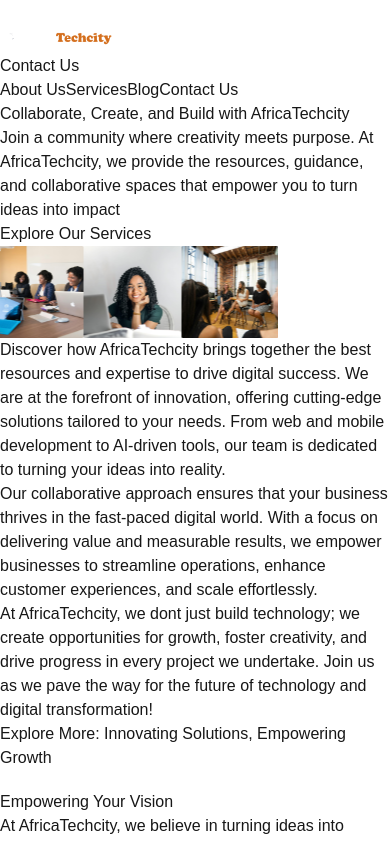
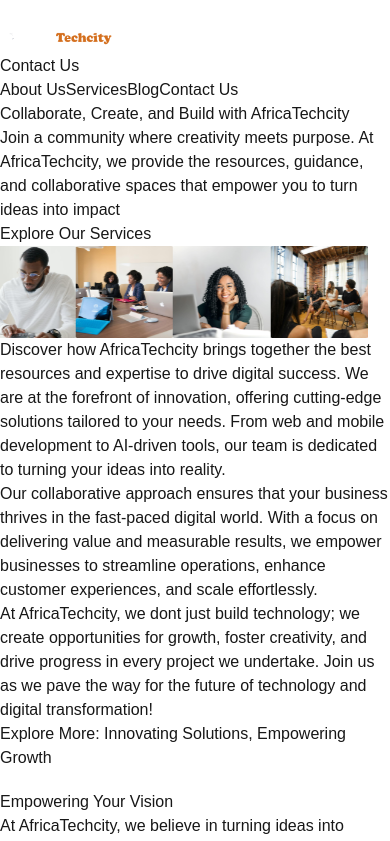
Before and after one commit to maagyei04/africa_techcity, a Next.js app: page / in a window 390 px wide. Shown: the top 841 px of the page. Built offline with nearby package versions, Linux system fonts and the light colour scheme.

Commit message:
slide timer changed

```diff
--- a/src/styles/globals.css
+++ b/src/styles/globals.css
@@ -34,7 +34,7 @@
 @media (max-width: 768px) {
   .carousel {
     display: flex;
-    animation: scroll 20s linear infinite;
+    animation: scroll 100s linear infinite;
   }
 
   @keyframes scroll {
```
